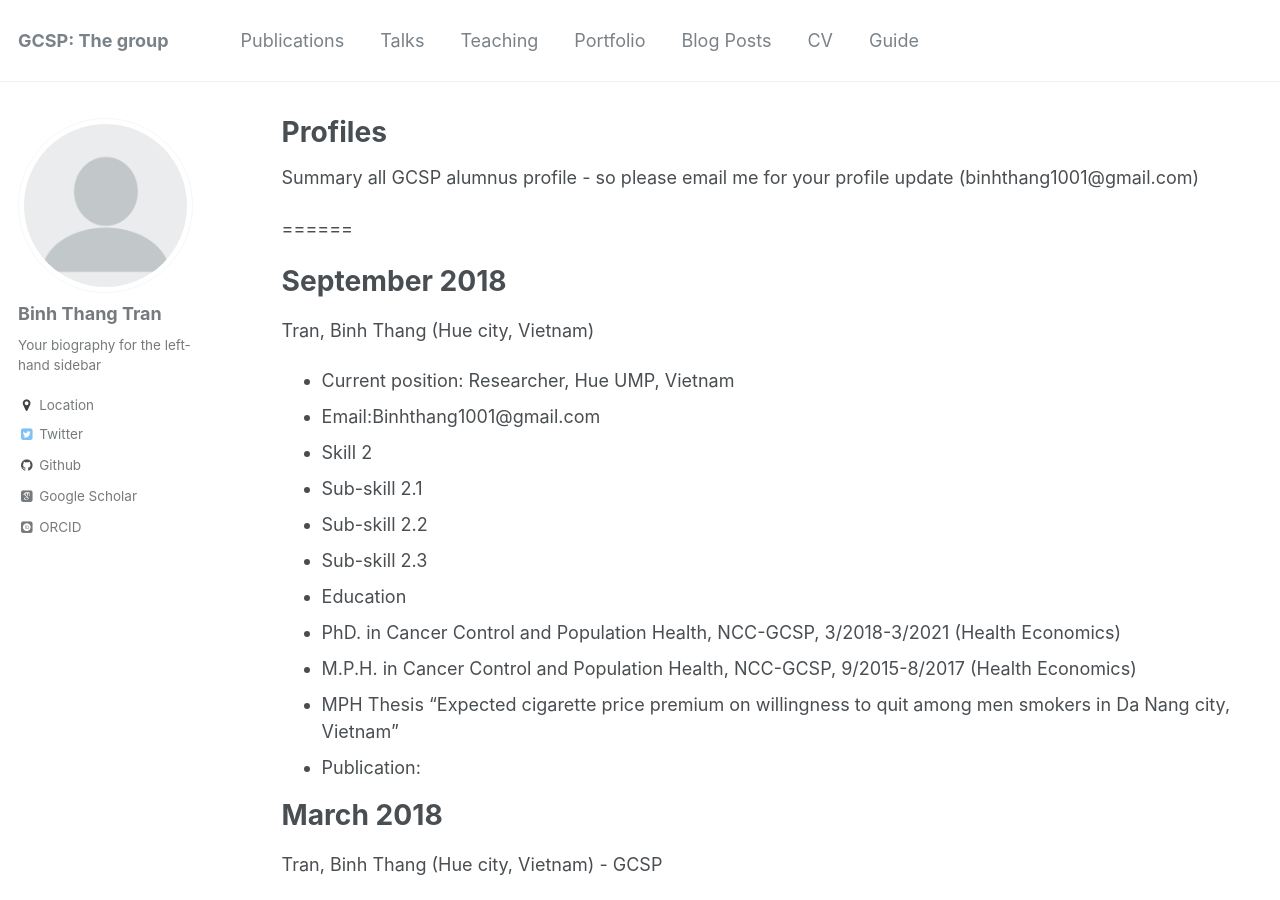
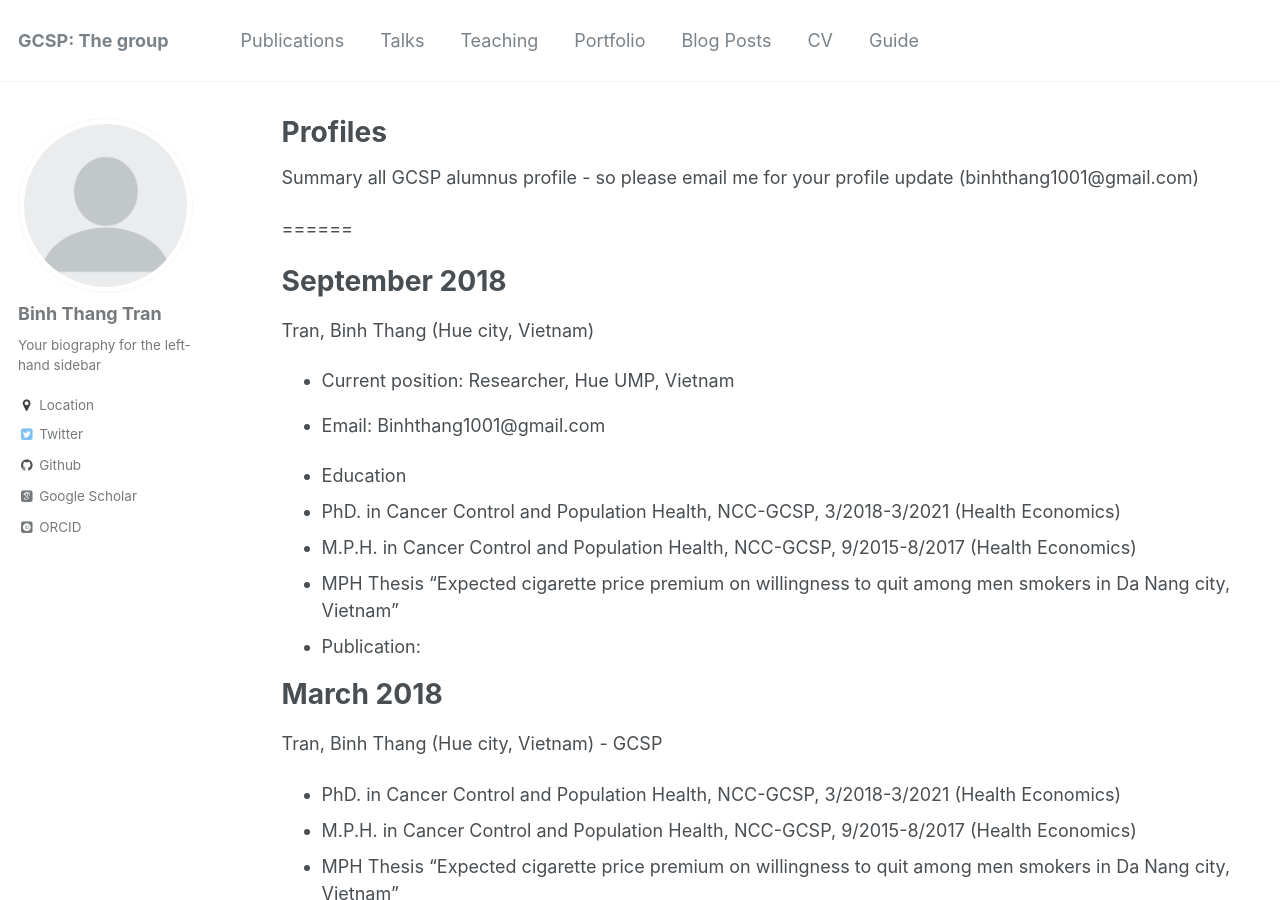
Before and after one commit to kklot/gcsp, a Jekyll site: the page built from _pages/cv.md, in a window 1280 px wide and 900 px high. Built offline with Jekyll 4.4.1, drawn with Linux system fonts in a browser that asks for light colours; some web fonts are replaced.

Commit message:
Update cv.md

```diff
--- a/_pages/cv.md
+++ b/_pages/cv.md
@@ -18,12 +18,9 @@ Summary all GCSP alumnus profile - so please email me for your profile update (b
 September 2018
 ======
 Tran, Binh Thang (Hue city, Vietnam)
-  * Current position: Researcher, Hue UMP, Vietnam
-  * Email:Binhthang1001@gmail.com
- * Skill 2
-  * Sub-skill 2.1
-  * Sub-skill 2.2
-  * Sub-skill 2.3
+* Current position: Researcher, Hue UMP, Vietnam
+* Email: Binhthang1001@gmail.com
+
 * Education
  * PhD. in Cancer Control and Population Health, NCC-GCSP, 3/2018-3/2021  (Health Economics)
  * M.P.H. in Cancer Control and Population Health, NCC-GCSP, 9/2015-8/2017  (Health Economics)
```
